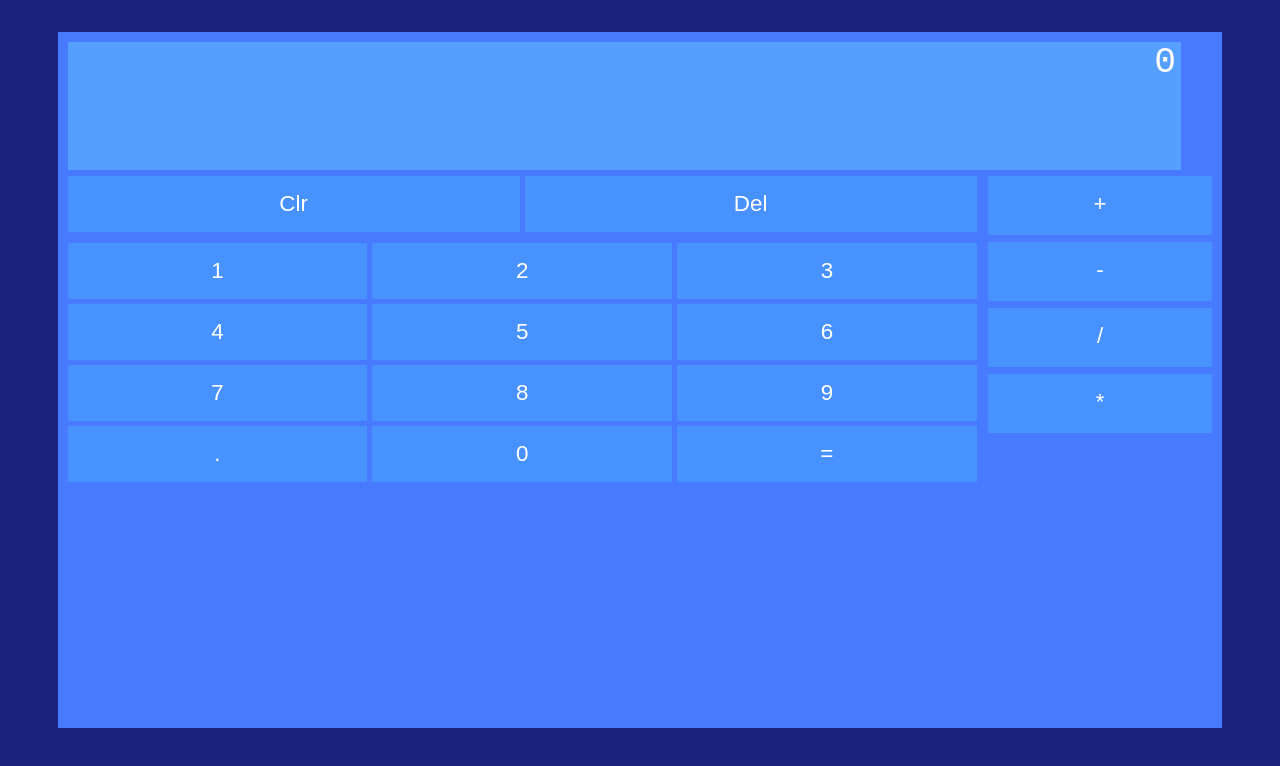
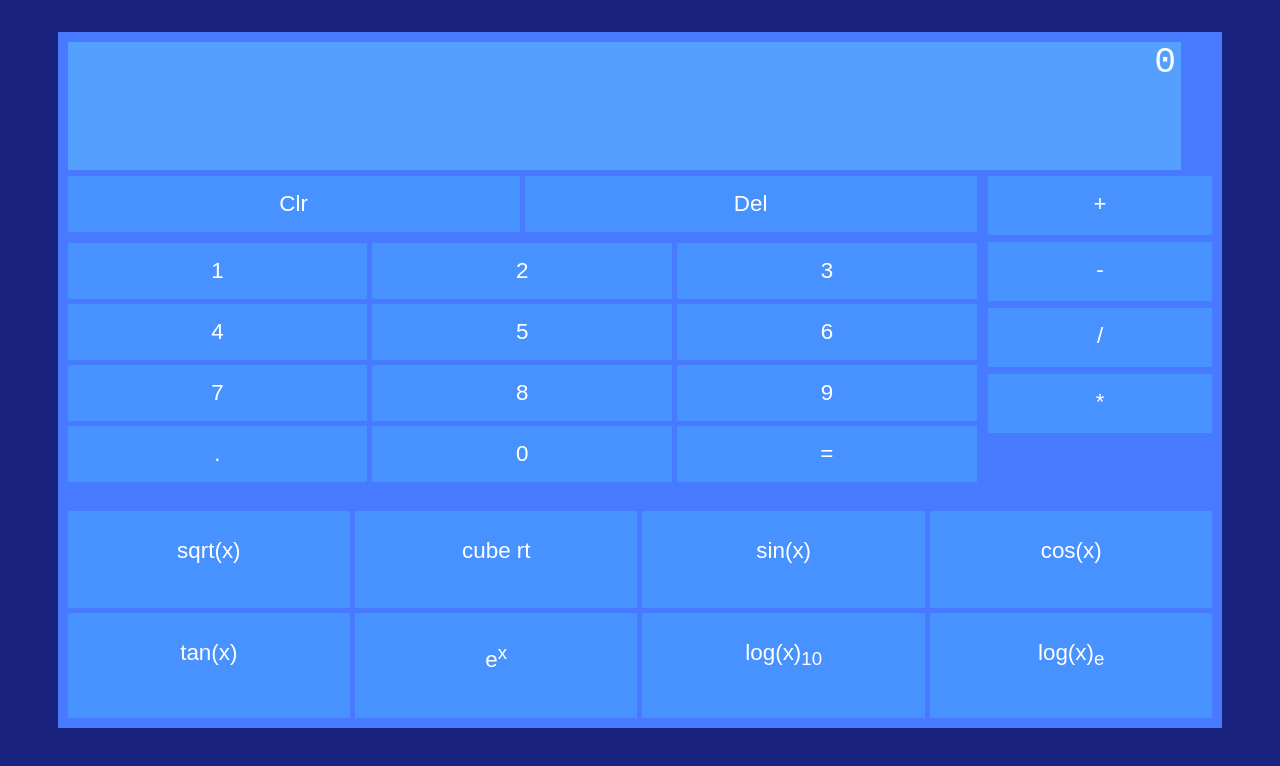
Before and after one commit to abhianuj/calculator, a plain HTML site: page index.html in a window 1280 px wide. Drawn offline with Linux system fonts and the light colour scheme.

Commit message:
.hardmath added

```diff
--- a/index.html
+++ b/index.html
@@ -31,6 +31,16 @@
                 <div class="adiv">/</div>
                 <div class="amultiply">*</div>
             </div>
+            <div class="hardmath">
+                <div class="asqrt">sqrt(x)</div>
+                <div class="acubert">cube rt</div>
+                <div class="asin">sin(x)</div>
+                <div class="acos">cos(x)</div>
+                <div class="atan">tan(x)</div>
+                <div class="aexp">e<sup>x</sup></div>
+                <div class="alog10">log(x)<sub>10</sub></div>
+                <div class="aloge">log(x)<sub>e</sub></div>
+            </div>
         </div>
     </body>
     <script src="style.js"></script>
```
